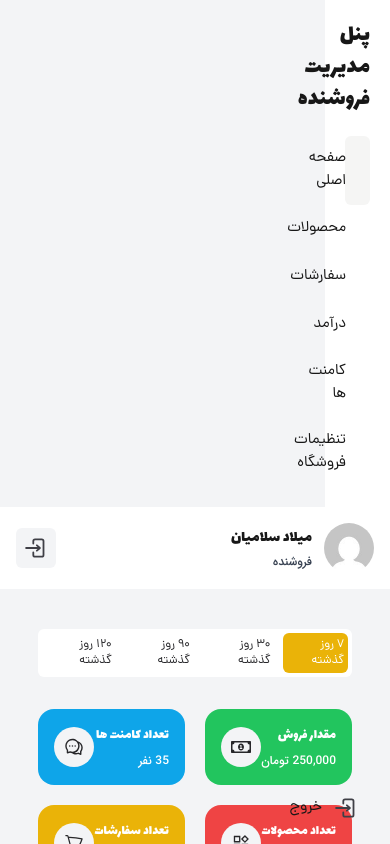
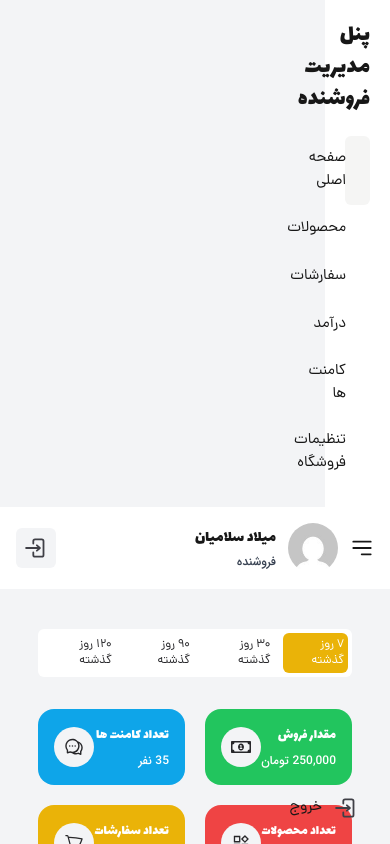
Before and after one commit to milad1385/tool-shop, a Next.js app: page /p-seller in a window 390 px wide. Built offline with nearby package versions, Linux system fonts and the light colour scheme.

Commit message:
use mobile menu sidebar in top bar

```diff
--- a/src/components/modules/p-admin/Topbar.tsx
+++ b/src/components/modules/p-admin/Topbar.tsx
@@ -1,10 +1,13 @@
 import Image from "next/image";
 import Logout from "@/components/templates/p-admin/Logout";
 import { ITopbar } from "@/libs/types";
+import SidebarMenu from "./SidebarMenu";
 
 function Topbar({ role }: ITopbar) {
   return (
     <div className="bg-white sticky top-0 z-40 p-4 flex items-center justify-between">
+      <div className="flex items-center gap-x-3">
+        <SidebarMenu />
         <div className="flex items-center gap-x-3">
           <Image
             src="/images/user.jpg"
@@ -20,6 +23,7 @@ function Topbar({ role }: ITopbar) {
             </span>
           </div>
         </div>
+      </div>
       <div>
         <Logout />
       </div>
```
Lines whose indentation alone changed are shown as unchanged.
